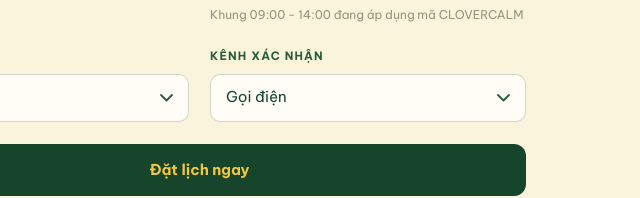
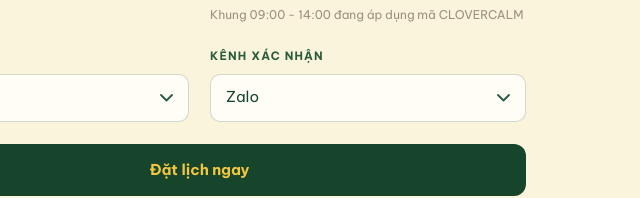
Before and after one commit to ndt1995kx/clover-spa-web, a plain HTML site: page index.html in a window 1280 px wide. Shown: the part 5150-5348 px from the top of the page, 640-1280 px from the left. Drawn offline with nearby package versions, Linux system fonts and the light colour scheme.

Commit message:
Zalo lam mac dinh o Kenh xac nhan
Thu tu hien thi van theo dai bong bong (Goi dien dau tien) nhung gia tri
chon san la Zalo. Khach nuoc ngoai khong sua gi ma bam dat lich thi vao
kenh nhan tin chu khong phai goi thoai.

Lua chon khach da tu doi luon duoc giu. Chi khi doi sang chi nhanh khong
co kenh do moi lui ve Zalo - truoc do truong hop nay de select roi vao
muc dau danh sach.

Da kiem tren tab sach: mo trang ra Zalo, doi qua ca bon chi nhanh deu
Zalo, chon LINE o Da Lat thi giu LINE, sang Hue (khong co LINE) thi lui
ve Zalo chu khong bo trong. Ca 5 ngon ngu deu giu Zalo. Khong loi console.

Co-Authored-By: Claude Opus 5 <noreply@anthropic.com>

```diff
--- a/index.html
+++ b/index.html
@@ -2182,7 +2182,13 @@ a{color:inherit;text-decoration:none}
       else { o.textContent = k[1]; }
       oKenhXn.appendChild(o);
     });
+    /* Thứ tự hiển thị theo dải bong bóng, nhưng mặc định là Zalo chứ không
+       phải mục đầu danh sách: khách nước ngoài không sửa gì mà bấm đặt lịch
+       thì rơi vào kênh nhắn tin chứ không phải gọi thoại. Lựa chọn khách đã
+       tự đổi thì luôn được giữ; chỉ khi chi nhánh mới không có kênh đó mới
+       lùi về Zalo. */
     if (giu && oKenhXn.querySelector('option[value="' + giu + '"]')) oKenhXn.value = giu;
+    else if (oKenhXn.querySelector('option[value="zalo"]')) oKenhXn.value = 'zalo';
   }
 
   if (oChiNhanh) {
```
